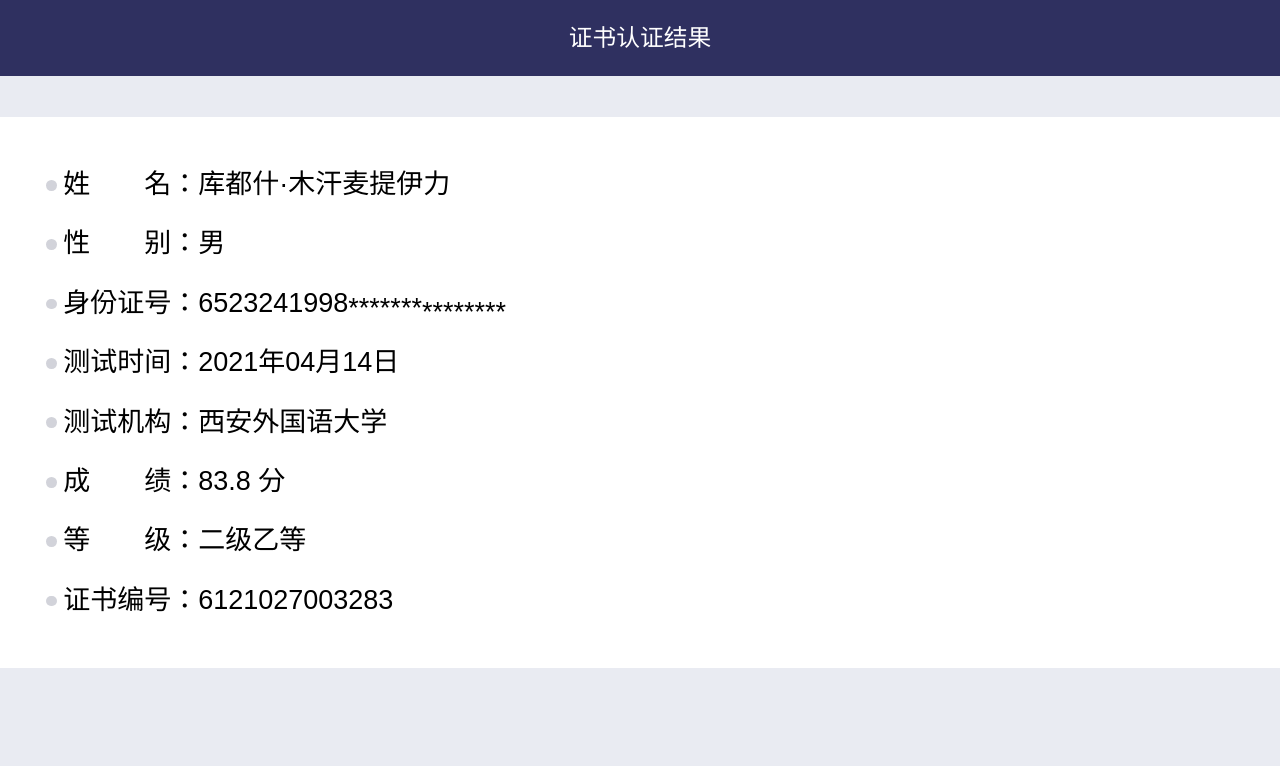
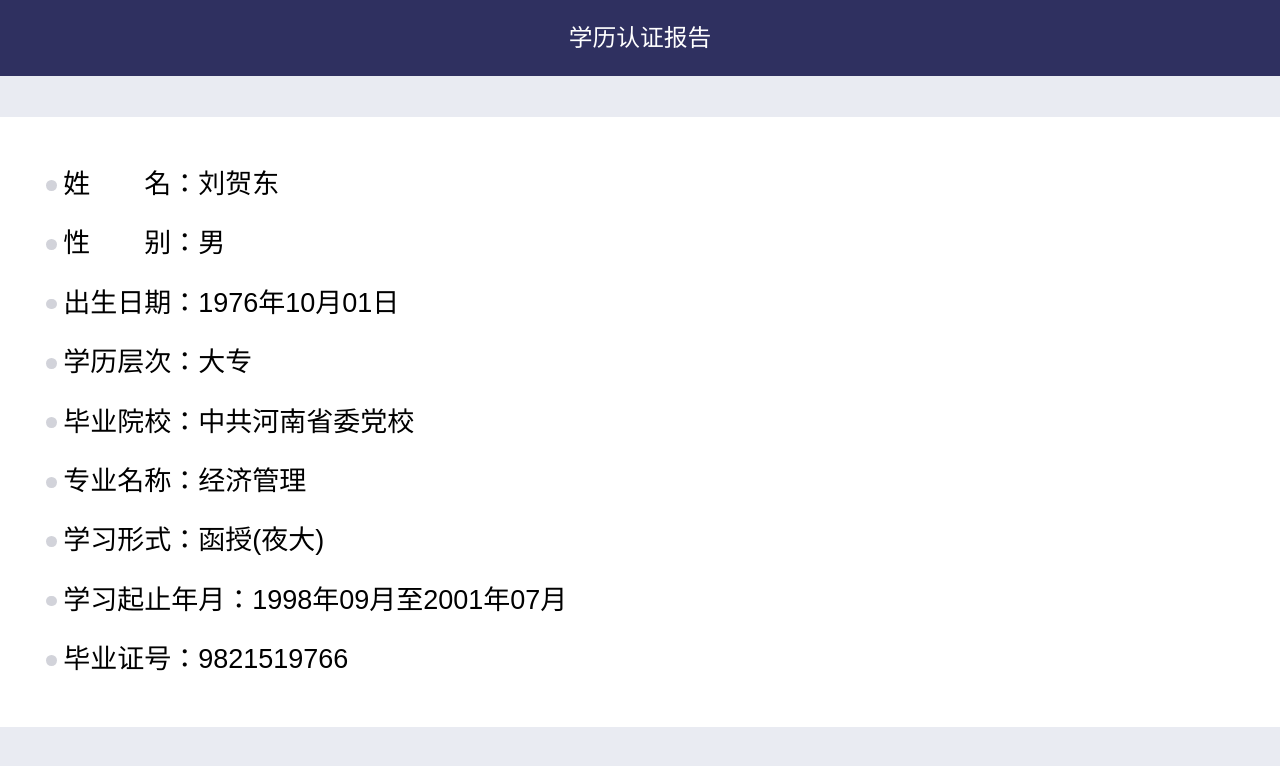
Before and after one commit to yygua/392692393956216832, a plain HTML site: page index.html in a window 1280 px wide. Drawn offline with Linux system fonts and the light colour scheme; files that its build step writes are made by us from their sources.

Commit message:
Update and rename 证书验证结果.html to index.html

```diff
--- a/证书验证结果.html
+++ b/index.html
@@ -6,9 +6,9 @@
     <meta content="yes" name="apple-touch-fullscreen">
     <meta content="telephone=no,email=no" name="format-detection">
     <title>证书验证结果</title>
-    <link rel="stylesheet" href="./证书验证结果_files/base.css">
-    <link rel="stylesheet" href="./证书验证结果_files/page.css">
-    <script src="./证书验证结果_files/flexible.js.下载"></script><meta name="viewport" content="initial-scale=1, maximum-scale=1, minimum-scale=1, user-scalable=no">
+    <link rel="stylesheet" href="./base.css">
+    <link rel="stylesheet" href="./page.css">
+    <script src="./flexible.js.下载"></script><meta name="viewport" content="initial-scale=1, maximum-scale=1, minimum-scale=1, user-scalable=no">
 <script>
   window.onload=function(){
    var idcard=document.getElementById("idcard");
@@ -21,20 +21,21 @@
 </head>
 <body style="font-size: 12px;">
     <div class="wrap">
-        <header>证书认证结果</header>
+        <header>学历认证报告</header>
             <div class="content">
                 <div class="photo-area">
                     <!--<img alt="">-->
                 </div>
                 <ul class="detail detail-remark">
-                    <li><span class="item-result">姓  名：库都什·木汗麦提伊力</span></li>
+                    <li><span class="item-result">姓  名：刘贺东</span></li>
                     <li><span class="item-result">性  别：男</span></li>
-                    <li><span class="item-result" id="idcard">身份证号：6523241998<font style="position:absolute;top:0.09rem;">********</font></span></li>
-                    <li><span class="item-result">测试时间：2021年04月14日</span></li>
-                    <li><span class="item-result">测试机构：西安外国语大学</span></li>
-                    <li><span class="item-result">成  绩：83.8 分</span></li>
-                    <li><span class="item-result">等  级：二级乙等</span></li>
-                    <li><span class="item-result">证书编号：6121027003283</span></li>
+                    <li><span class="item-result">出生日期：1976年10月01日</span></li>
+                    <li><span class="item-result">学历层次：大专</span></li>
+                    <li><span class="item-result">毕业院校：中共河南省委党校</span></li>
+                    <li><span class="item-result">专业名称：经济管理</span></li>
+                    <li><span class="item-result">学习形式：函授(夜大)</span></li>
+                    <li><span class="item-result">学习起止年月：1998年09月至2001年07月</span></li>
+                    <li><span class="item-result">毕业证号：9821519766</span></li>
                 </ul>
             </div>
     </div>
```
